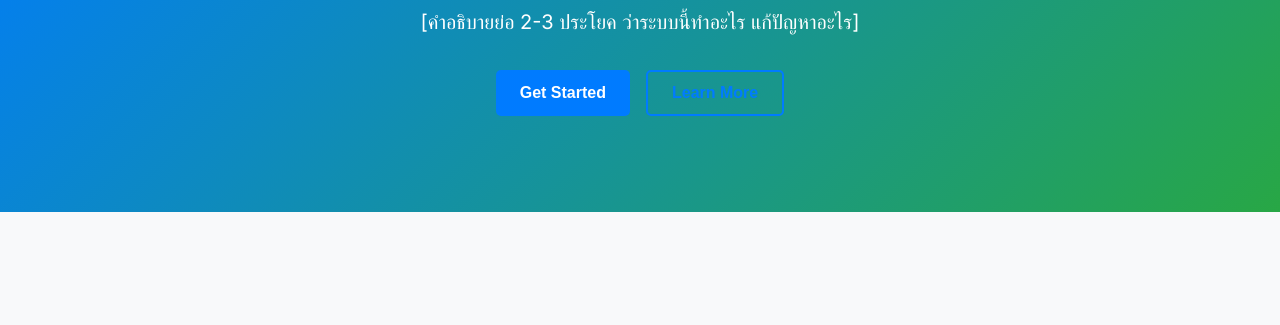
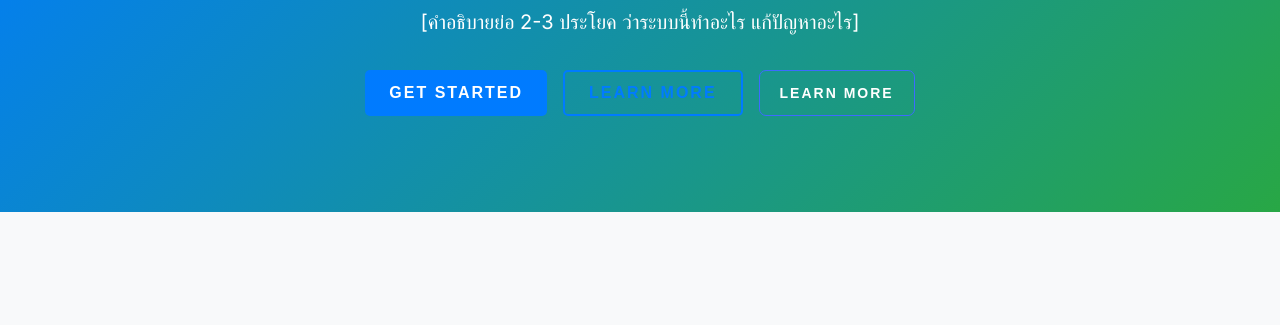
Before and after one commit to cpecodebattle/cpecodebattle.github.io, a plain HTML site: page index.html in a window 1280 px wide. Shown: the part 253-578 px from the top of the page. Drawn offline with Linux system fonts and the light colour scheme.

Commit message:
adjust learn more button

```diff
--- a/css/style.css
+++ b/css/style.css
@@ -383,3 +383,77 @@ section h2 {
         padding: 2rem 0;
     }
 }
+
+/* From Uiverse.io by mrhyddenn */
+button {
+  position: relative;
+  padding: 10px 20px;
+  border-radius: 7px;
+  border: 1px solid rgb(61, 106, 255);
+  font-size: 14px;
+  text-transform: uppercase;
+  font-weight: 600;
+  letter-spacing: 2px;
+  background: transparent;
+  color: #fff;
+  overflow: hidden;
+  box-shadow: 0 0 0 0 transparent;
+  -webkit-transition: all 0.2s ease-in;
+  -moz-transition: all 0.2s ease-in;
+  transition: all 0.2s ease-in;
+}
+
+button:hover {
+  background: rgb(61, 106, 255);
+  box-shadow: 0 0 30px 5px rgba(0, 142, 236, 0.815);
+  -webkit-transition: all 0.2s ease-out;
+  -moz-transition: all 0.2s ease-out;
+  transition: all 0.2s ease-out;
+}
+
+button:hover::before {
+  -webkit-animation: sh02 0.5s 0s linear;
+  -moz-animation: sh02 0.5s 0s linear;
+  animation: sh02 0.5s 0s linear;
+}
+
+button::before {
+  content: '';
+  display: block;
+  width: 0px;
+  height: 86%;
+  position: absolute;
+  top: 7%;
+  left: 0%;
+  opacity: 0;
+  background: #fff;
+  box-shadow: 0 0 50px 30px #fff;
+  -webkit-transform: skewX(-20deg);
+  -moz-transform: skewX(-20deg);
+  -ms-transform: skewX(-20deg);
+  -o-transform: skewX(-20deg);
+  transform: skewX(-20deg);
+}
+
+@keyframes sh02 {
+  from {
+    opacity: 0;
+    left: 0%;
+  }
+
+  50% {
+    opacity: 1;
+  }
+
+  to {
+    opacity: 0;
+    left: 100%;
+  }
+}
+
+button:active {
+  box-shadow: 0 0 0 0 transparent;
+  -webkit-transition: box-shadow 0.2s ease-in;
+  -moz-transition: box-shadow 0.2s ease-in;
+  transition: box-shadow 0.2s ease-in;
+}
--- a/index.html
+++ b/index.html
@@ -54,6 +54,8 @@
                 <div class="hero-cta">
                     <button class="btn btn-primary">Get Started</button>
                     <button class="btn btn-secondary">Learn More</button>
+                    <!-- From Uiverse.io by mrhyddenn -->
+                    <button>Learn More</button>
                 </div>
             </div>
         </section>
```
